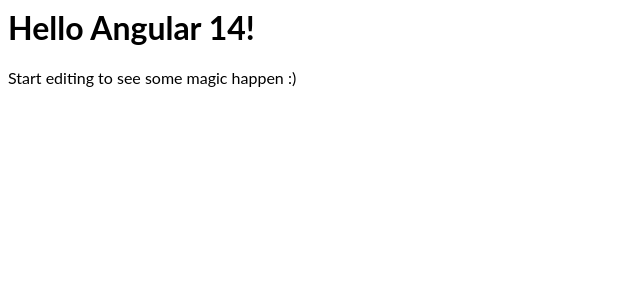
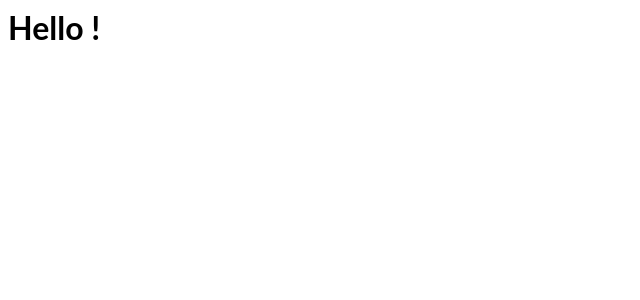
Before and after one commit to salehloke/basic-angular-template, an Angular app: page / in a window 1280 px wide. Shown: the top 300 px of the page, without its empty margins (0-640 px from the left). Built offline with nearby package versions, Linux system fonts and the light colour scheme.

Commit message:
INIT: app routing module

```diff
--- a/src/app/app.component.html
+++ b/src/app/app.component.html
@@ -1,4 +1,6 @@
-<hello name="{{ name }}"></hello>
+<!-- <hello name="{{ name }}"></hello>
 <p>
   Start editing to see some magic happen :)
-</p>
+</p> -->
+
+<router-outlet></router-outlet>
--- a/src/index.html
+++ b/src/index.html
@@ -1 +1,3 @@
 <my-app>loading</my-app>
+
+<!-- <router-outlet></router-outlet> -->
```
Also changed, not shown: src/app/app-routing.module.ts (added, +18 -0 lines), src/app/app.module.ts (+5 -4 lines).
